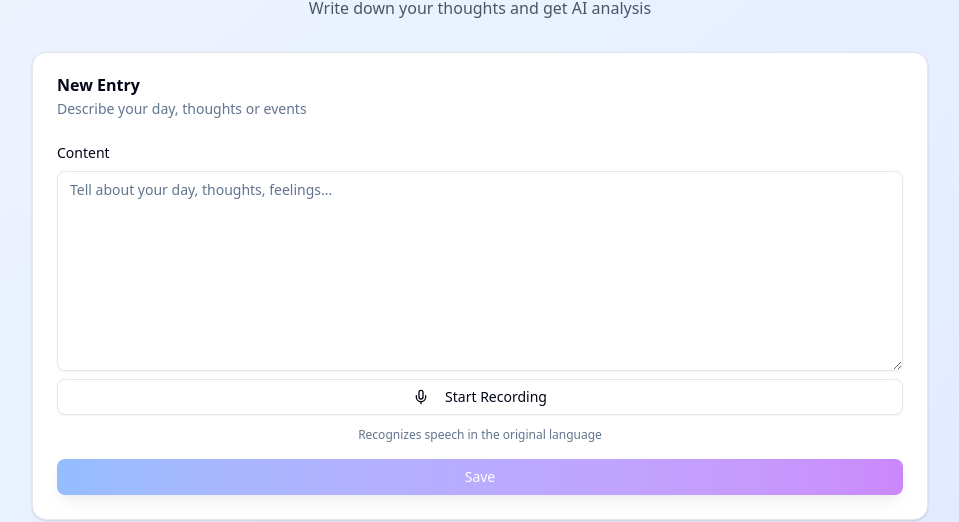
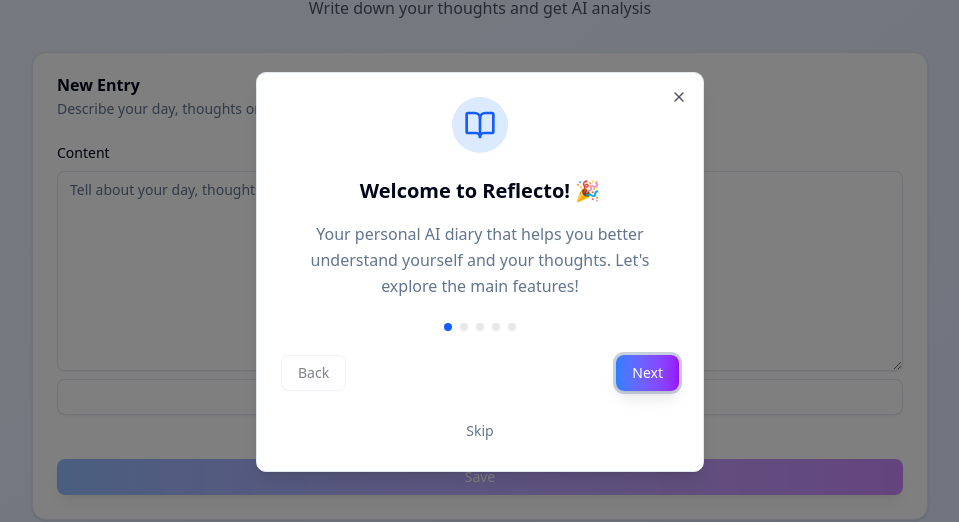
Before and after one commit to MatLish00010/Reflecto, a Next.js app: page /en in a window 1280 px wide. Shown: the part 128-650 px from the top of the page, without its empty margins (160-1119 px from the left). Built offline with nearby package versions, Linux system fonts and the light colour scheme; no server answers.

Commit message:
add onboarding guide component and related functionality

```diff
--- a/src/app/[lang]/layout.tsx
+++ b/src/app/[lang]/layout.tsx
@@ -9,6 +9,7 @@
 import { PageHeader } from '@/widgets/page-header';
 import { AuthModalWrapper } from '@/widgets/auth-modal-wrapper';
 import { getDictionary } from '@/shared/dictionaries';
+import { OnboardingGuide } from '@/features';
 
 import '../globals.css';
 
@@ -79,6 +80,7 @@
                   <div className="min-h-screen bg-gradient-to-br from-blue-50 to-indigo-100 dark:from-gray-900 dark:to-gray-800 p-4">
                     <div className="max-w-4xl mx-auto">
                       <PageHeader dict={dict} />
+                      <OnboardingGuide />
                       {children}
                     </div>
                   </div>
--- a/src/features/index.ts
+++ b/src/features/index.ts
@@ -5,3 +5,4 @@
 export * from './theme-toggle';
 export * from './ai-summary-generation';
 export * from './feedback';
+export * from './onboarding';
--- /dev/null
+++ b/src/features/onboarding/index.ts
@@ -0,0 +1 @@
+export { OnboardingGuide } from './ui/onboarding-guide';
--- /dev/null
+++ b/src/features/onboarding/model/use-onboarding.ts
@@ -0,0 +1,43 @@
+'use client';
+
+import { useState, useEffect } from 'react';
+
+const ONBOARDING_COMPLETED_KEY = 'onboarding_completed';
+
+export function useOnboarding() {
+  const [isCompleted, setIsCompleted] = useState<boolean | null>(null);
+  const [currentStep, setCurrentStep] = useState(0);
+
+  useEffect(() => {
+    const completed = localStorage.getItem(ONBOARDING_COMPLETED_KEY) === 'true';
+    setIsCompleted(completed);
+  }, []);
+
+  const markAsCompleted = () => {
+    localStorage.setItem(ONBOARDING_COMPLETED_KEY, 'true');
+    setIsCompleted(true);
+  };
+
+  const nextStep = () => {
+    setCurrentStep(prev => prev + 1);
+  };
+
+  const prevStep = () => {
+    setCurrentStep(prev => Math.max(0, prev - 1));
+  };
+
+  const reset = () => {
+    localStorage.removeItem(ONBOARDING_COMPLETED_KEY);
+    setIsCompleted(false);
+    setCurrentStep(0);
+  };
+
+  return {
+    isCompleted,
+    currentStep,
+    nextStep,
+    prevStep,
+    markAsCompleted,
+    reset,
+  };
+}
--- /dev/null
+++ b/src/features/onboarding/ui/onboarding-guide.tsx
@@ -0,0 +1,138 @@
+'use client';
+
+import { useState } from 'react';
+import { Button } from '@/shared/ui/button';
+import {
+  Dialog,
+  DialogContent,
+  DialogHeader,
+  DialogTitle,
+} from '@/shared/ui/dialog';
+import { useTranslation } from '@/shared/contexts/translation-context';
+import { useOnboarding } from '../model/use-onboarding';
+import { BookOpen, PenTool, Brain, Shield, Sparkles } from 'lucide-react';
+
+const STEPS = [
+  {
+    icon: BookOpen,
+    titleKey: 'onboarding.welcome.title',
+    descriptionKey: 'onboarding.welcome.description',
+  },
+  {
+    icon: PenTool,
+    titleKey: 'onboarding.entries.title',
+    descriptionKey: 'onboarding.entries.description',
+  },
+  {
+    icon: Brain,
+    titleKey: 'onboarding.summary.title',
+    descriptionKey: 'onboarding.summary.description',
+  },
+  {
+    icon: Shield,
+    titleKey: 'onboarding.security.title',
+    descriptionKey: 'onboarding.security.description',
+  },
+  {
+    icon: Sparkles,
+    titleKey: 'onboarding.start.title',
+    descriptionKey: 'onboarding.start.description',
+  },
+];
+
+export function OnboardingGuide() {
+  const { t } = useTranslation();
+  const { isCompleted, currentStep, nextStep, prevStep, markAsCompleted } =
+    useOnboarding();
+  const [isOpen, setIsOpen] = useState(false);
+
+  if (isCompleted === null) {
+    return null;
+  }
+
+  if (isCompleted) {
+    return null;
+  }
+
+  if (!isOpen) {
+    setIsOpen(true);
+  }
+
+  const currentStepData = STEPS[currentStep];
+  const IconComponent = currentStepData.icon;
+  const isLastStep = currentStep === STEPS.length - 1;
+
+  const handleNext = () => {
+    if (isLastStep) {
+      markAsCompleted();
+      setIsOpen(false);
+    } else {
+      nextStep();
+    }
+  };
+
+  const handleClose = () => {
+    markAsCompleted();
+    setIsOpen(false);
+  };
+
+  return (
+    <Dialog open={isOpen} onOpenChange={setIsOpen}>
+      <DialogContent className="sm:max-w-md">
+        <DialogHeader>
+          <div className="flex items-center justify-center mb-4">
+            <div className="p-3 bg-blue-100 dark:bg-blue-900 rounded-full">
+              <IconComponent className="h-8 w-8 text-blue-600 dark:text-blue-400" />
+            </div>
+          </div>
+          <DialogTitle className="text-center text-xl font-semibold">
+            {t(currentStepData.titleKey)}
+          </DialogTitle>
+        </DialogHeader>
+
+        <div className="space-y-6">
+          <div className="text-center text-muted-foreground leading-relaxed">
+            {t(currentStepData.descriptionKey)}
+          </div>
+
+          <div className="flex justify-center space-x-2">
+            {STEPS.map((_, index) => (
+              <div
+                key={index}
+                className={`h-2 w-2 rounded-full transition-colors ${
+                  index <= currentStep
+                    ? 'bg-blue-600 dark:bg-blue-400'
+                    : 'bg-gray-200 dark:bg-gray-700'
+                }`}
+              />
+            ))}
+          </div>
+
+          <div className="flex justify-between">
+            <Button
+              variant="outline"
+              onClick={prevStep}
+              disabled={currentStep === 0}
+            >
+              {t('onboarding.back')}
+            </Button>
+            <Button variant="gradient" onClick={handleNext}>
+              {isLastStep ? t('onboarding.finish') : t('onboarding.next')}
+            </Button>
+          </div>
+
+          <div className="text-center">
+            <Button
+              variant="ghost"
+              size="sm"
+              onClick={handleClose}
+              className="text-muted-foreground hover:text-foreground"
+            >
+              {t('onboarding.skip')}
+            </Button>
+          </div>
+        </div>
+      </DialogContent>
+    </Dialog>
+  );
+}
--- a/src/shared/dictionaries/en.json
+++ b/src/shared/dictionaries/en.json
@@ -163,5 +163,31 @@
     "submitSuccess": "Feedback sent successfully! Thank you for your input.",
     "submitError": "Failed to send feedback. Please try again.",
     "closeButton": "Close"
+  },
+  "onboarding": {
+    "welcome": {
+      "title": "Welcome to Reflecto! 🎉",
+      "description": "Your personal AI diary that helps you better understand yourself and your thoughts. Let's explore the main features!"
+    },
+    "entries": {
+      "title": "Write down your thoughts ✍️",
+      "description": "Add entries about your day, emotions, plans, or reflections. Use voice input for quick entry creation. For example: \"Today was a productive day - completed an important project and feel satisfied with the work done.\""
+    },
+    "summary": {
+      "title": "AI analyzes your entries 🧠",
+      "description": "Our AI creates smart summaries: daily from your entries, weekly from daily summaries, monthly from weekly summaries, and yearly from monthly summaries. This helps you see patterns and trends in your life!"
+    },
+    "security": {
+      "title": "Your data is secure 🔒",
+      "description": "All your entries and summaries are encrypted with your credentials. Data is stored encrypted in the database - only you can read it. Your privacy is our priority!"
+    },
+    "start": {
+      "title": "Ready to start? 🚀",
+      "description": "Great! Now you know all the main features of Reflecto. Create your first entry and start your journey to better self-understanding!"
+    },
+    "next": "Next",
+    "back": "Back",
+    "finish": "Get Started!",
+    "skip": "Skip"
   }
 }
--- a/src/shared/dictionaries/ru.json
+++ b/src/shared/dictionaries/ru.json
@@ -163,5 +163,31 @@
     "submitSuccess": "Обратная связь успешно отправлена! Спасибо за ваш вклад.",
     "submitError": "Не удалось отправить обратную связь. Попробуйте еще раз.",
     "closeButton": "Закрыть"
+  },
+  "onboarding": {
+    "welcome": {
+      "title": "Добро пожаловать в Reflecto! 🎉",
+      "description": "Ваш персональный AI-дневник, который поможет вам лучше понимать себя и свои мысли. Давайте познакомимся с основными возможностями!"
+    },
+    "entries": {
+      "title": "Записывайте свои мысли ✍️",
+      "description": "Добавляйте записи о своем дне, эмоциях, планах или размышлениях. Используйте голосовой ввод для быстрого создания записей. Например: \"Сегодня был продуктивный день - завершил важный проект и чувствую удовлетворение от проделанной работы.\""
+    },
+    "summary": {
+      "title": "AI анализирует ваши записи 🧠",
+      "description": "Наш ИИ создает умные резюме: ежедневные по вашим записям, еженедельные по дневным резюме, месячные по недельным, и годовое по месячным. Это помогает увидеть паттерны и тенденции в вашей жизни!"
+    },
+    "security": {
+      "title": "Ваши данные в безопасности 🔒",
+      "description": "Все ваши записи и резюме шифруются с помощью ваших учетных данных. В базе данных информация хранится в зашифрованном виде - читать ее можете только вы. Ваша конфиденциальность - наш приоритет!"
+    },
+    "start": {
+      "title": "Готовы начать? 🚀",
+      "description": "Отлично! Теперь вы знаете все основные возможности Reflecto. Создайте свою первую запись и начните путешествие к лучшему пониманию себя!"
+    },
+    "next": "Далее",
+    "back": "Назад",
+    "finish": "Начать!",
+    "skip": "Пропустить"
   }
 }
```
